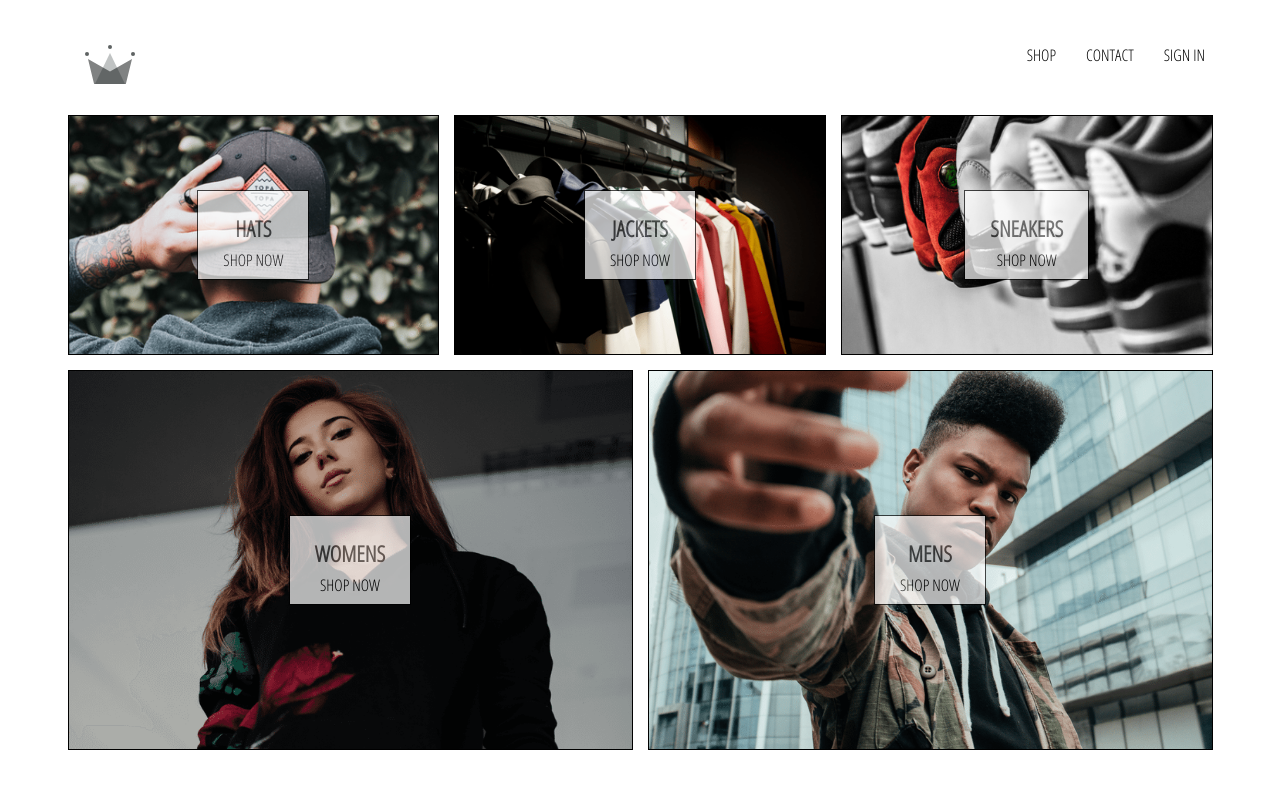
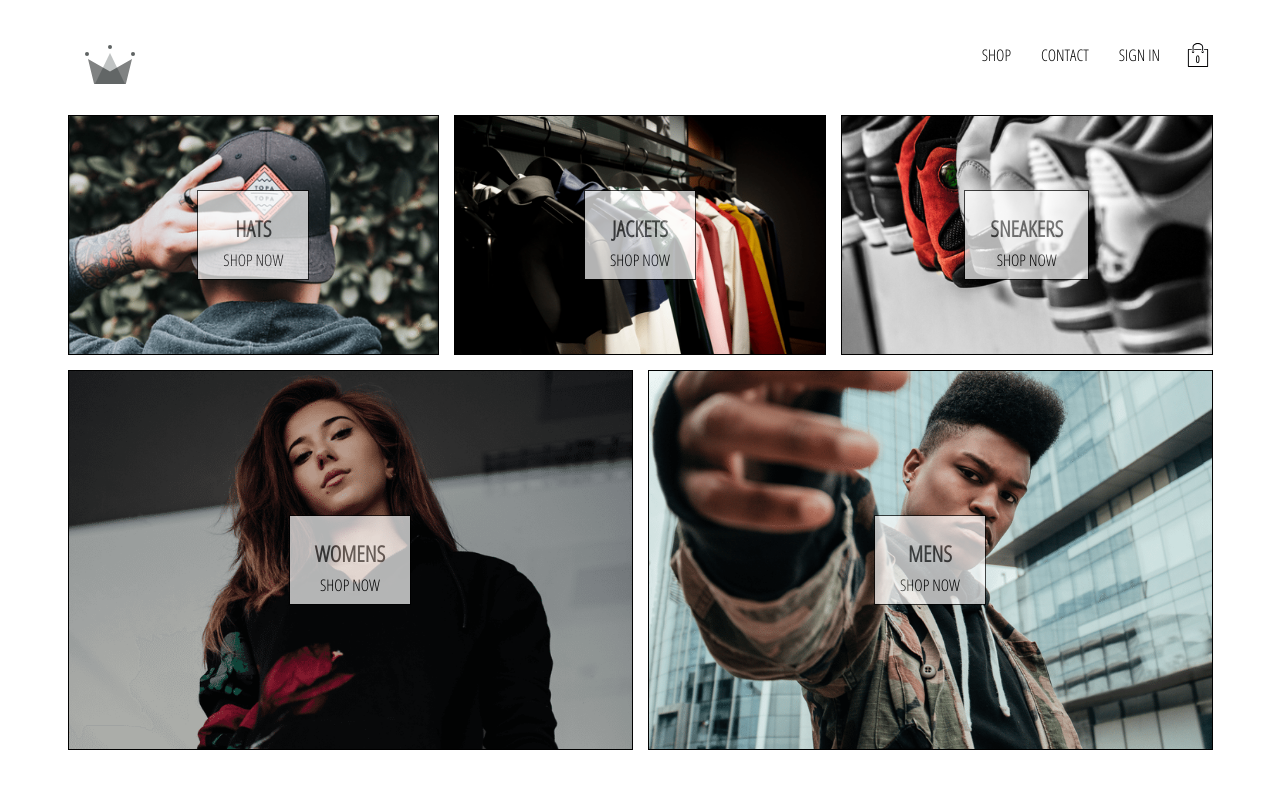
Before and after one commit to asrarne/crwn-clothing, a React (Create React App) app: page / in a window 1280 px wide. Shown: the top 788 px of the page. Built offline with nearby package versions, Linux system fonts and the light colour scheme; no server answers.

Commit message:
added cartIcon and cartDropdown to our application and also implemented cart reducer

```diff
--- a/src/App.js
+++ b/src/App.js
@@ -33,9 +33,9 @@
         // });
         // console.log('history.location.pathname: ', this.props.history.location.pathname);
         // console.log('this.props.history: ', this.props.history);
-        if (this.props.history.location.pathname === "/signin") {
-          this.props.history.push("/");
-        }
+        // if (this.props.history.location.pathname === "/signin") {
+        //   this.props.history.push("/");
+        // }
         // console.log(this.state.currentUser)
       } else {
         // this.setState({ currentUser: userAuth });
--- /dev/null
+++ b/src/components/cart-dropdown/cart-dropdown.component.jsx
@@ -0,0 +1,12 @@
+import React from 'react';
+import CustomButton from '../custom-button/custom-button.component';
+import './cart-dropdown.styles.scss';
+
+const CartDropdown = () => (
+    <div className='cart-dropdown'>
+        <div className='cart-item'/>
+        <CustomButton type="button">GO TO CHECKOUT</CustomButton>
+    </div>
+)
+
+export default CartDropdown;
--- /dev/null
+++ b/src/components/cart-dropdown/cart-dropdown.styles.scss
@@ -0,0 +1,24 @@
+.cart-dropdown {
+    position: absolute;
+    width: 240px;
+    height: 340px;
+    display: flex;
+    flex-direction: column;
+    padding: 20px;
+    border: 1px solid black;
+    background-color: white;
+    top: 90px;
+    right: 40px;
+    z-index: 5;
+
+    .cart-items {
+      height: 240px;
+      display: flex;
+      flex-direction: column;
+      overflow: scroll;
+    }
+
+    button {
+      margin-top: auto;
+    }
+  }
--- /dev/null
+++ b/src/components/cart-icon/cart-icon.component.jsx
@@ -0,0 +1,18 @@
+import React from 'react';
+import { connect } from 'react-redux';
+
+import { ReactComponent as ShoppingIcon } from '../../assets/shopping-bag.svg';
+import { toggleCartHidden } from '../../redux/cart/cart-actions';
+import './cart-icon.styles.scss';
+
+const CartIcon = ({toggleCartHidden}) => (
+    <div className='cart-icon' onClick={toggleCartHidden} >
+        <ShoppingIcon className='shopping-icon' />
+        <span className='item-count'> 0 </span>
+    </div>
+);
+
+const mapDispatchToProps = (dispatch) => ({
+    toggleCartHidden: () => dispatch(toggleCartHidden())
+});
+export default connect(null, mapDispatchToProps)(CartIcon);
--- /dev/null
+++ b/src/components/cart-icon/cart-icon.styles.scss
@@ -0,0 +1,21 @@
+.cart-icon {
+    width: 45px;
+    height: 45px;
+    position: relative;
+    display: flex;
+    align-items: center;
+    justify-content: center;
+    cursor: pointer;
+
+    .shopping-icon {
+      width: 24px;
+      height: 24px;
+    }
+
+    .item-count {
+      position: absolute;
+      font-size: 10px;
+      font-weight: bold;
+      bottom: 12px;
+    }
+  }
--- a/src/components/header/header.component.jsx
+++ b/src/components/header/header.component.jsx
@@ -4,8 +4,11 @@
 import './header.styles.scss';
 import { ReactComponent as Logo } from '../../assets/crown.svg';
 import { auth } from '../../firebase/firebase.utils';
+import CartIcon from '../cart-icon/cart-icon.component';
+import CartDropdown from '../cart-dropdown/cart-dropdown.component';
 
-const Header = ({ currentUser }) => (
+
+const Header = ({ currentUser, hidden, toggleCartHidden }) => (
     <div className='header'>
         <Link className='logo-container' to="/">
             <Logo className='logo'/>
@@ -18,12 +21,17 @@
                 (<div className='option' onClick={() => auth.signOut()}>SIGN OUT</div>) :
                 (<Link className='option' to="/signin">SIGN IN</Link>)
             }
+            <CartIcon />
         </div>
+        { !hidden && <CartDropdown /> }
     </div>
 )
 
 const mapStateToProps = (state) => ({
-     currentUser: state.user.currentUser
+     currentUser: state.user.currentUser,
+     hidden: state.cart.hidden
 });
 
+
+
 export default connect(mapStateToProps)(Header);
--- /dev/null
+++ b/src/redux/cart/cart-actions.js
@@ -0,0 +1,5 @@
+import { cartActionTypes } from "./cart.types";
+
+export const toggleCartHidden = () => ({
+    type: cartActionTypes.TOGGLE_CART_HIDDEN
+});
--- /dev/null
+++ b/src/redux/cart/cart-reducer.js
@@ -0,0 +1,19 @@
+import { cartActionTypes } from "./cart.types";
+
+const INITIAL_STATE = {
+    hidden: true
+};
+
+const cartReducer = (state = INITIAL_STATE, action) => {
+    switch(action.type) {
+        case cartActionTypes.TOGGLE_CART_HIDDEN :
+            return {
+                ...state,
+                hidden: !state.hidden
+            }
+        default:
+            return state;
+    }
+}
+
+export default cartReducer;
--- /dev/null
+++ b/src/redux/cart/cart.types.js
@@ -0,0 +1,3 @@
+export const cartActionTypes = {
+    TOGGLE_CART_HIDDEN: 'TOGGLE_CART_HIDDEN'
+}
--- a/src/redux/root-reducer.js
+++ b/src/redux/root-reducer.js
@@ -1,6 +1,8 @@
 import { combineReducers } from "redux";
 import userReducer from "./user/user-reducer";
+import cartReducer from './cart/cart-reducer';
 
 export default combineReducers({
-    user: userReducer
+    user: userReducer,
+    cart: cartReducer
 });
```
Also changed, not shown: src/assets/shopping-bag.svg (added).
